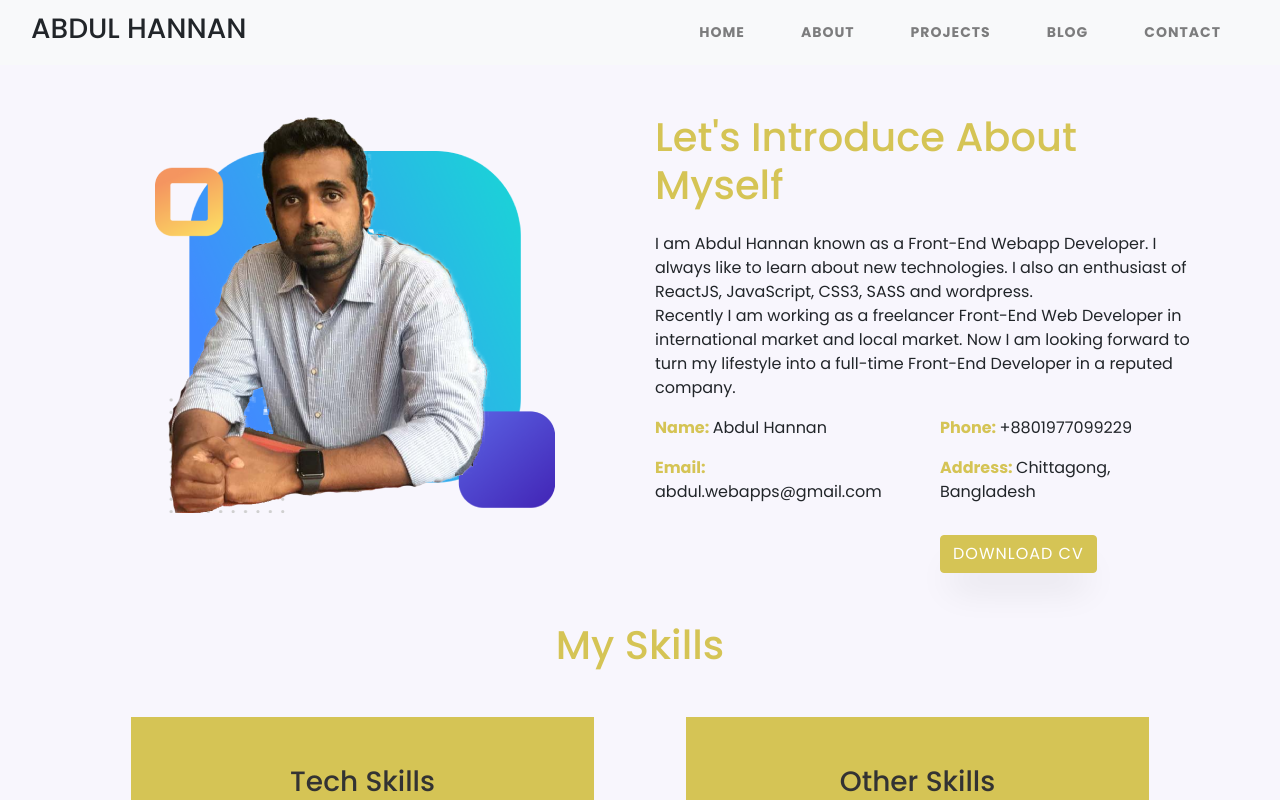
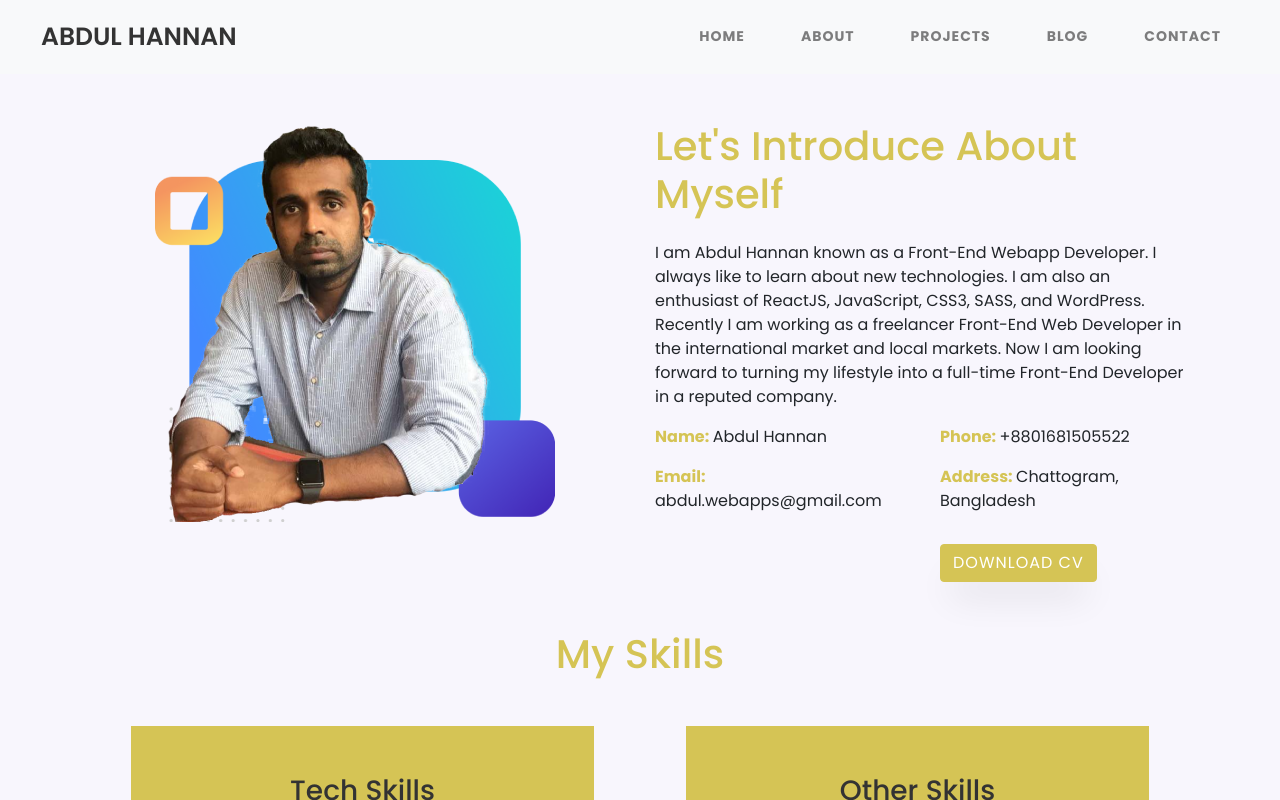
Before and after one commit to hannan-abdul/personal-portfolio-site, a React (Create React App) app: page /about in a window 1280 px wide. Shown: the top 800 px of the page. Built offline with nearby package versions, Linux system fonts and the light colour scheme.

Commit message:
detail update

```diff
--- a/src/components/About/About.js
+++ b/src/components/About/About.js
@@ -12,16 +12,16 @@ const About = () => {
                 </div>
                 <div className="col-md-6 text-start about-detail">
                     <h1>Let's Introduce About Myself</h1>
-                    <p>I am Abdul Hannan known as a Front-End Webapp Developer. I always like to learn about new technologies. I also an enthusiast of ReactJS, JavaScript, CSS3, SASS and wordpress.<br/>
-                    Recently I am working as a freelancer Front-End Web Developer in international market and local market. Now I am looking forward to turn my lifestyle into a full-time Front-End Developer in a reputed company.</p>
+                    <p>I am Abdul Hannan known as a Front-End Webapp Developer. I always like to learn about new technologies. I am also an enthusiast of ReactJS, JavaScript, CSS3, SASS, and WordPress.
+                        Recently I am working as a freelancer Front-End Web Developer in the international market and local markets. Now I am looking forward to turning my lifestyle into a full-time Front-End Developer in a reputed company.</p>
                     <div className="row">
                         <div className="col-md-6">
                             <p><strong>Name: </strong>Abdul Hannan</p>
                             <p><strong>Email: </strong>abdul.webapps@gmail.com</p>
                         </div>
                         <div className="col-md-6">
-                            <p><strong>Phone: </strong>+8801977099229</p>
-                            <p><strong>Address: </strong>Chittagong, Bangladesh</p>
+                            <p><strong>Phone: </strong>+8801681505522</p>
+                            <p><strong>Address: </strong>Chattogram, Bangladesh</p>
                             <a className="btn btn-custom btn-yellow" href="https://drive.google.com/uc?id=15Lvnzt_x98_bC7HDqr1hsOmbciv4Udbq&export=download">DOWNLOAD CV</a>
                         </div>
                     </div>
--- a/src/components/Home/Home.js
+++ b/src/components/Home/Home.js
@@ -21,7 +21,7 @@ const Home = () => {
                     </div>
                 </div>
             </div>
-        <HomeProject></HomeProject>
+            <HomeProject />
         </div>
     );
 };
--- a/src/components/Home/HomeProjectCard.js
+++ b/src/components/Home/HomeProjectCard.js
@@ -1,18 +1,19 @@
 import React from 'react';
 import './Home.css'
 
-const HomeProjectCard = ({ detail }) => {
+const HomeProjectCard = (props) => {
+    const {img, title, description, tech, github, live} = props.detail;
     return (
         <div className="col-md-4 col-sm-6 col-12 my-5 main-card-body" >
-            <img className="work-img" style={{ width: '100%', height: '30%' }} src={detail.img} alt="" />
+            <img className="work-img" style={{ width: '100%', height: '30%' }} src={img} alt="" />
             <div className="card-body-home">
                 <div className='card-inner-detail'>
-                    <h2>{detail.title}</h2>
-                    <p><strong>ABOUT:</strong> {detail.description}</p>
-                    <p><strong>TECH USED:</strong> {detail.tech}</p>
+                    <h2>{title}</h2>
+                    <p><strong>ABOUT:</strong> {description}</p>
+                    <p><strong>TECH USED:</strong> {tech}</p>
                 </div>
-                <a className="btn btn-custom btn-yellow" href={detail.github}>GITHUB LINK</a>
-                <a className="btn btn-custom" href={detail.live}>LIVE LINK</a>
+                <a className="btn btn-custom btn-yellow" href={github}>GITHUB LINK</a>
+                <a className="btn btn-custom" href={live}>LIVE LINK</a>
             </div>
         </div>
     );
--- a/src/components/Navbar/Navbar.css
+++ b/src/components/Navbar/Navbar.css
@@ -11,3 +11,16 @@
     background: #d5c455 !important;
     color: #fff !important;
 }
+.brandname{
+    text-decoration: none;
+    color: #333;
+    font-size: 25px;
+    font-weight: 600;
+    transition-duration: 0.3s;
+    padding: 10px;
+}
+.brandname:hover{
+    background: #d5c455 !important;
+    color: #fff !important;
+    text-decoration: none;
+}
--- a/src/components/Navbar/Navbar.js
+++ b/src/components/Navbar/Navbar.js
@@ -1,13 +1,14 @@
 import React from 'react';
 import { Link } from 'react-router-dom';
-import './Navbar.css'
+import './Navbar.css';
+
 
 const Navbar = () => {
     return (
         <div>
             <nav class="navbar navbar-expand-lg navbar-light bg-light">
                 <div class="container-fluid">
-                    <h3>ABDUL HANNAN</h3>
+                    <Link className='brandname' to="/">ABDUL HANNAN</Link>
                     <button class="navbar-toggler" type="button" data-bs-toggle="collapse" data-bs-target="#navbarNav" aria-controls="navbarNav" aria-expanded="false" aria-label="Toggle navigation">
                         <span class="navbar-toggler-icon"></span>
                     </button>
```
Lines whose indentation alone changed are shown as unchanged.
